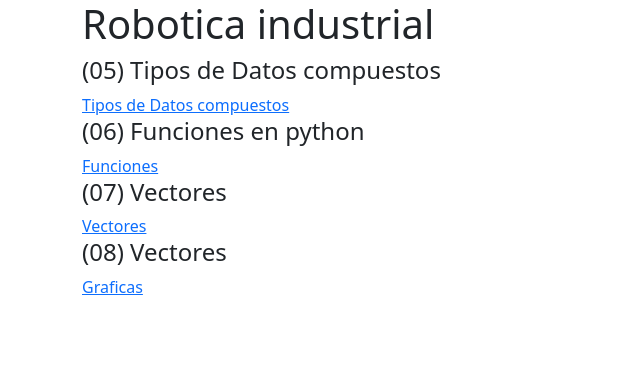
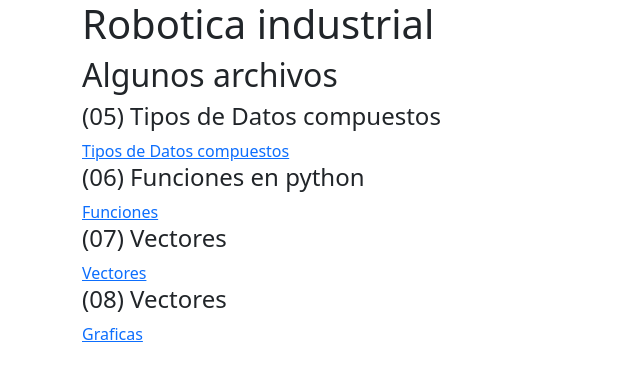
Before and after one commit to RoboticaIndustrial/Robotica_2022, a plain HTML site: page index.html in a window 1280 px wide. Shown: the whole page, without its empty margins (0-640 px from the left). Drawn offline with nearby package versions, Linux system fonts and the light colour scheme.

Commit message:
Segundo commit

```diff
--- a/index.html
+++ b/index.html
@@ -14,6 +14,7 @@
     <div class="container">
         <h1> Robotica industrial</h1>
 
+        <h2> Algunos archivos</h2>
 
         <h4> (05) Tipos de Datos compuestos</h4>
         <a href=".Intro pyhton\(05)Tipos De Datos Compuestos.ipynb">Tipos de Datos compuestos </a>
```
